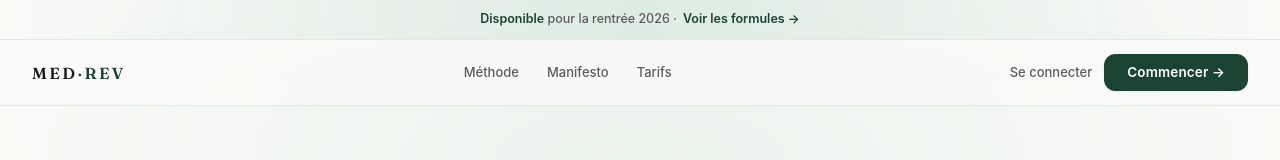
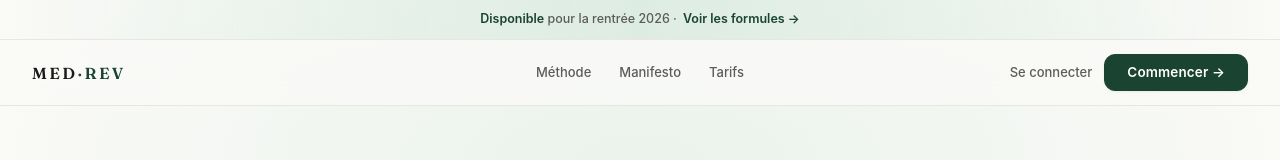
Before and after one commit to Axman1ak/MedRev, a Next.js app: page / in a window 1280 px wide. Shown: the top 160 px of the page. Built offline with nearby package versions, Linux system fonts and the light colour scheme; no server answers.

Commit message:
Update landing-styles.css

```diff
--- a/src/components/landing-styles.css
+++ b/src/components/landing-styles.css
@@ -46,14 +46,14 @@
 .lp-banner strong { color: var(--lp-accent); font-weight: 600; }
 .lp-banner a { color: var(--lp-accent); text-decoration: none; font-weight: 600; margin-left: 6px; }
 
-.lp-nav { position: sticky; top: 0; z-index: 100; display: flex; align-items: center; justify-content: space-between; padding: 14px 32px; background: rgba(250, 250, 247, .85); backdrop-filter: blur(20px) saturate(180%); -webkit-backdrop-filter: blur(20px) saturate(180%); border-bottom: 1px solid var(--lp-border); }
-.lp-logo { font-family: var(--lp-fk); font-size: 16px; font-weight: 600; color: var(--lp-text); text-decoration: none; letter-spacing: .15em; text-transform: uppercase; }
+.lp-nav { position: sticky; top: 0; z-index: 100; display: grid; grid-template-columns: 1fr auto 1fr; align-items: center; padding: 14px 32px; background: rgba(250, 250, 247, .85); backdrop-filter: blur(20px) saturate(180%); -webkit-backdrop-filter: blur(20px) saturate(180%); border-bottom: 1px solid var(--lp-border); }
+.lp-logo { justify-self: start; font-family: var(--lp-fk); font-size: 16px; font-weight: 600; color: var(--lp-text); text-decoration: none; letter-spacing: .15em; text-transform: uppercase; }
 .lp-logo span { color: var(--lp-accent); }
-.lp-nav-links { display: flex; gap: 28px; }
+.lp-nav-links { justify-self: center; display: flex; gap: 28px; }
 .lp-nav-links a { font-size: 13px; color: var(--lp-text-soft); text-decoration: none; font-weight: 500; transition: color .15s; }
 .lp-nav-links a:hover, .lp-nav-links a.active { color: var(--lp-text); }
 .lp-nav-links a.active { font-weight: 600; }
-.lp-nav-actions { display: flex; align-items: center; gap: 12px; }
+.lp-nav-actions { justify-self: end; display: flex; align-items: center; gap: 12px; }
 .lp-nav-login { font-size: 13px; color: var(--lp-text-soft); background: none; border: none; font-weight: 500; cursor: pointer; font-family: inherit; text-decoration: none; transition: color .15s; }
 .lp-nav-login:hover { color: var(--lp-text); }
 
```
